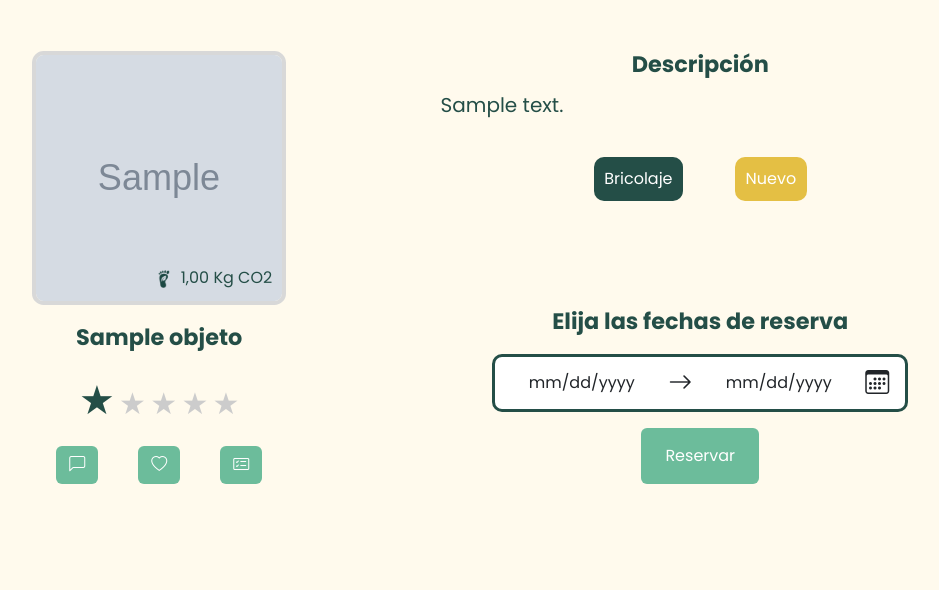
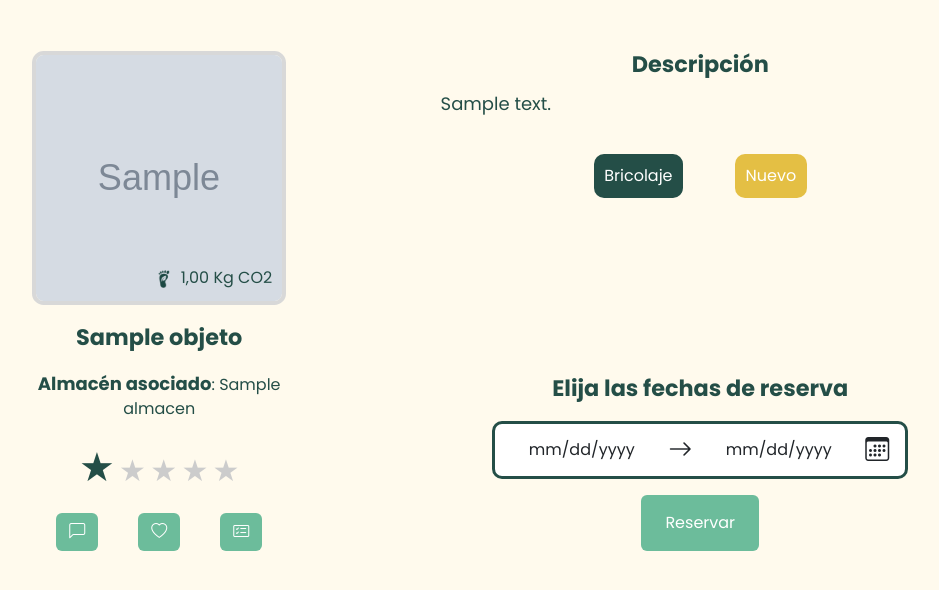
Before and after one commit to COSATECA-TFG/Cosateca, a Django app: page /catalogo/1 in a window 1280 px wide. Shown: the part 113-703 px from the top of the page, without its empty margins (81-1020 px from the left). Run offline with Django 5.2, Linux system fonts and the light colour scheme; a user stored in the database is signed in; tables that the repository leaves empty hold one stand-in row (values such as "Sample post"); grey boxes marked "Sample" are stand-in pictures.

Commit message:
feat: pantalla de detalles de un objeto finalizada completamente

```diff
--- a/cosateca/objeto/static/objeto/css/style.css
+++ b/cosateca/objeto/static/objeto/css/style.css
@@ -149,3 +149,11 @@
     display: none;
     -webkit-appearance: none;
 }
+
+.almacen_asociado {
+  color: #244E47;
+}
+
+.descripcion_objeto{
+  font-size: 18px !important;
+}
--- a/cosateca/objeto/templates/detalle_objeto.html
+++ b/cosateca/objeto/templates/detalle_objeto.html
@@ -21,6 +21,9 @@
       <div class="d-flex justify-content-center align-items-center mt-3">
         <span id="titulo_detalle_objeto"> {{objeto.nombre}} </span>
       </div>
+          <div class="mt-3 text-center">
+          <span class="almacen_asociado"> <b style="font-size: 18px;">Almacén asociado</b>:  {{almacen_asociado.nombre}}</span>
+    </div>
 
       <div class="estrellas text-center mt-3">
         {% for i in "12345" %}
@@ -42,10 +45,15 @@
   </section>
 
   <section class="col-5 descripcion_reserva position-relative">
+
+
+
+
+
     <div class="descripcion_objeto mt-5 text-center">
       <span id="titulo_detalle_objeto" class="text-center"> Descripción </span>
 
-      <p class="mt-2 text-start fs-5">{{objeto.descripcion}}</p>
+      <p class="mt-2 text-start descripcion_objeto">{{objeto.descripcion}}</p>
     </div>
 
     <div class="estado_tipo text-center mt-5">
@@ -57,12 +65,12 @@
 
     <div class="reserva d-flex flex-column align-items-center">
       <span id="titulo_detalle_objeto">Elija las fechas de reserva</span>
-      <form id='form-reserva' class="reserva-fechas d-flex align-items-center justify-content-center p-2 mt-3"
+      <form method="post" id='form-reserva' class="reserva-fechas d-flex align-items-center justify-content-center p-2 mt-3"
         style="border: 3px solid #244E47; border-radius: 12px;">
         {% csrf_token %}
-        <input type="date" id="fecha_inicio_principal" class="input_fecha form-control border-0 text-center" readonly>
+        <input type="date" id="fecha_inicio_principal" name="fecha_inicio_principal" class="input_fecha form-control border-0 text-center" readonly>
         <i class="bi bi-arrow-right mx-2" style="font-size: 1.5rem;"></i>
-        <input type="date" id="fecha_fin_principal" class="input_fecha form-control border-0 text-center" readonly>
+        <input type="date" id="fecha_fin_principal" name="fecha_fin_principal" class="input_fecha form-control border-0 text-center" readonly>
         <i class="bi bi-calendar3 mx-2 reservar-icono" style="font-size: 1.5rem; cursor:pointer;" tabindex="0"
           data-objeto-id="{{objeto.id}}"></i>
       </form>
--- a/cosateca/objeto/views.py
+++ b/cosateca/objeto/views.py
@@ -1,6 +1,8 @@
-from django.shortcuts import render
+from django.shortcuts import render, redirect
 from objeto.models import Objeto
 from almacen.models import Almacen
+from alquiler.models import Alquiler
+
 from django.contrib.auth.decorators import login_required
 from django.db.models import Case, When, IntegerField, Value, Avg
 
@@ -50,17 +52,31 @@ def catalogo(request):
     return render(request, 'catalogo.html', {'herramientas': herramientas, 'almacenes':almacenes})
 
 
-
+@login_required
 def detalle_objeto(request, objeto_id):
     objeto = Objeto.objects.get(id=objeto_id)
+    almacen_asociado = objeto.almacen
 
     estrellas = objeto.valoraciones_recibidas_objeto.aggregate(
         media_estrellas = Avg('estrellas')
     ) ['media_estrellas'] or 0
 
 
+    if request.method == 'POST':
+        fecha_inicio = request.POST.get('fecha_inicio_principal')
+        fecha_fin = request.POST.get('fecha_fin_principal')
+        if fecha_inicio and fecha_fin:
+            Alquiler.objects.create(
+                objeto=objeto,
+                usuario=request.user,
+                fecha_inicio=fecha_inicio,
+                fecha_fin=fecha_fin
+            )
+            # Redirige o muestra mensaje de éxito
+            return redirect('/')  # Cambia por tu vista
 
 
 
 
-    return render(request, 'detalle_objeto.html', {'objeto': objeto, 'estrellas': estrellas})
+
+    return render(request, 'detalle_objeto.html', {'objeto': objeto, 'estrellas': estrellas ,'almacen_asociado':almacen_asociado })
```
